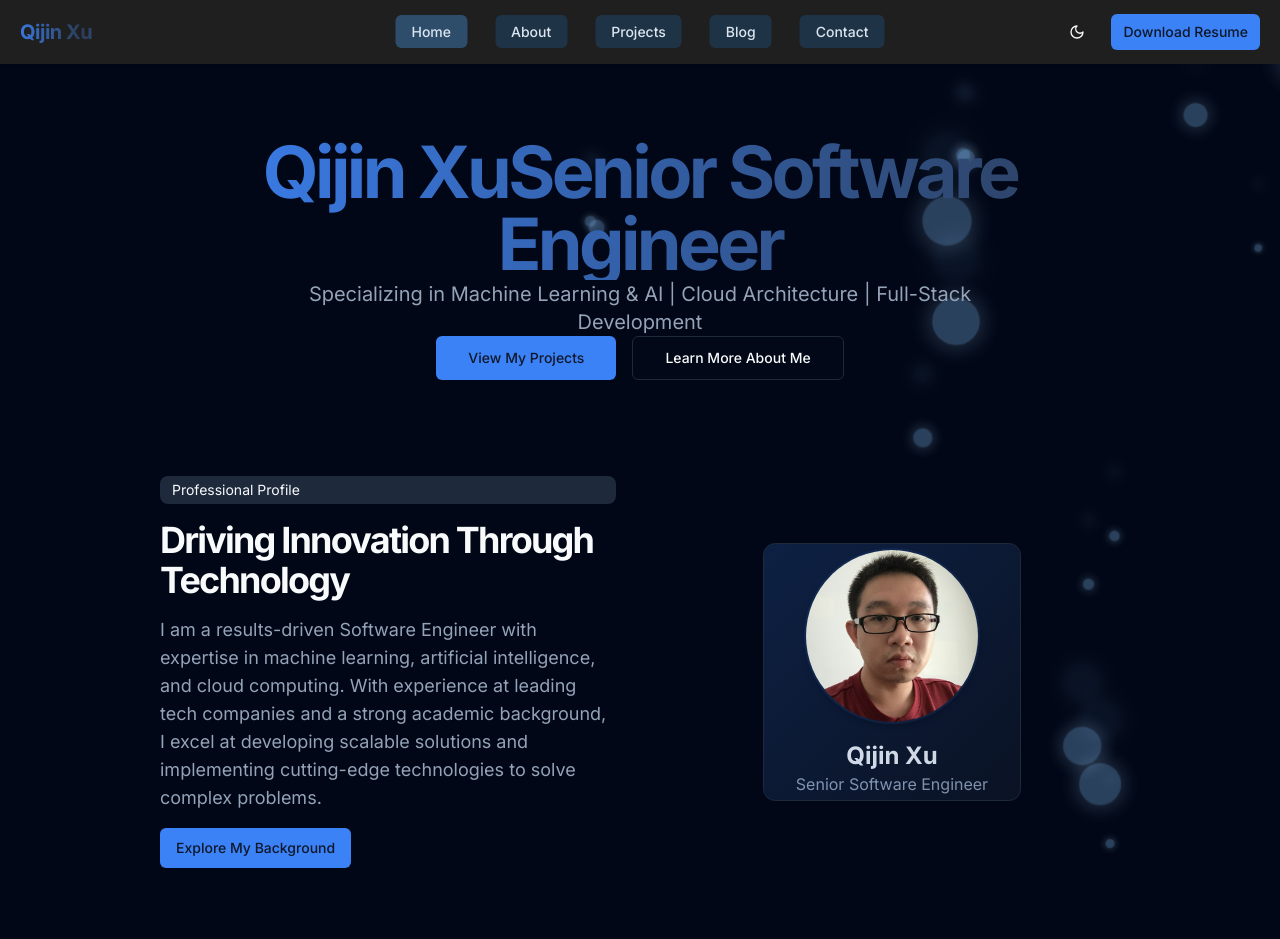
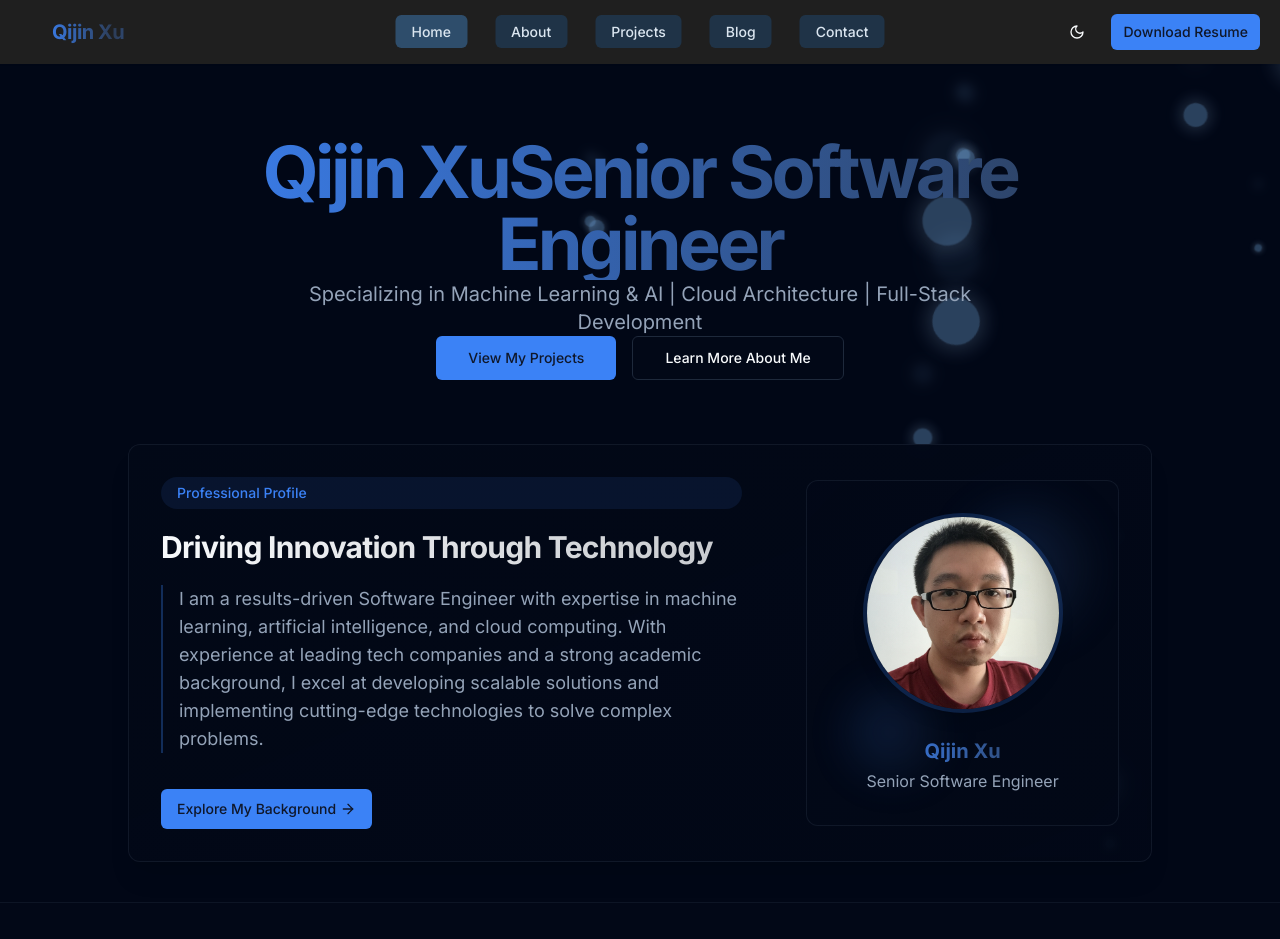
Before and after one commit to Freedom-Jack/my-website, a Next.js app: page / in a window 1280 px wide. Shown: the top 939 px of the page. Built offline with nearby package versions, Linux system fonts and the light colour scheme.

Commit message:
change the about section style

```diff
--- a/src/app/blog/[slug]/page.tsx
+++ b/src/app/blog/[slug]/page.tsx
@@ -9,6 +9,8 @@ import blogStyles from '@/styles/pages/blog.module.css'
 import { Button } from '@/components/ui/button'
 import { ArrowLeft } from 'lucide-react'
 import { blogPostContent } from '@/content/pages/blog-post'
+import AboutSection from '@/components/sections/About'
+import { homeContent } from '@/content/pages/home'
 
 async function getBlogPost(slug: string) {
   const filePath = path.join(process.cwd(), 'public/blog', slug, 'index.mdx')
@@ -27,7 +29,7 @@ async function getBlogPost(slug: string) {
 export default async function BlogPost(props0: { params: Promise<{ slug: string }> }) {
   const params = await props0.params;
   const post = await getBlogPost(params.slug)
-  const { backButton, header } = blogPostContent
+  const { backButton, header, authorSection } = blogPostContent
 
   return (
     <div className={styles.pageContainer}>
@@ -81,6 +83,12 @@ export default async function BlogPost(props0: { params: Promise<{ slug: string
           />
         </div>
       </section>
+
+      {/* About the Author Section */}
+      <div className="mt-16 pt-8 border-t">
+        <h2 className="text-2xl font-bold mb-8 text-center">{authorSection.title}</h2>
+        <AboutSection content={homeContent.about} />
+      </div>
     </div>
   )
 }
--- a/src/app/page.tsx
+++ b/src/app/page.tsx
@@ -1,11 +1,9 @@
 "use client"
 
 import React, { useRef, RefObject } from 'react'
-import Link from 'next/link'
-import Image from 'next/image'
 import { Hero } from '@/components/sections/Hero'
-import { Button } from '@/components/ui/button'
 import { Bubbles } from '@/components/animations/Bubbles'
+import AboutSection from '@/components/sections/About'
 import styles from '@/styles/pages/home.module.css'
 import { homeContent } from '@/content/pages/home'
 
@@ -35,48 +33,9 @@ export default function HomePage() {
       />
 
       {/* About Section */}
-      <section ref={aboutRef} className={styles.aboutSection}>
-        <div className="flex flex-col justify-center space-y-4">
-          <div className={styles.aboutTag}>
-            {homeContent.about.tag}
-          </div>
-          <h2 className={styles.aboutTitle}>
-            {homeContent.about.title}
-          </h2>
-          <p className={styles.aboutDescription}>
-            {homeContent.about.description}
-          </p>
-          <div className="flex gap-4">
-            <Button asChild>
-              <Link href="/about">{homeContent.about.cta}</Link>
-            </Button>
-          </div>
-        </div>
-        <div className="flex items-center justify-center">
-          <div className={`${styles.profileCard}`}>
-            <div className={styles.profileCardInner}>
-              <div className={styles.profileGradient} />
-              <div className={styles.profileContent}>
-                <div className="flex flex-col items-center gap-4">
-                  <div className="relative w-44 h-44 rounded-full overflow-hidden border-2 border-primary/10 shadow-md">
-                    <Image
-                      src="/images/selfie.jpg"
-                      alt={homeContent.about.profile.name}
-                      fill
-                      className="object-cover"
-                      priority
-                    />
-                  </div>
-                  <div className="text-center">
-                    <h3 className="text-2xl font-bold">{homeContent.about.profile.name}</h3>
-                    <p className="text-muted-foreground">{homeContent.about.profile.role}</p>
-                  </div>
-                </div>
-              </div>
-            </div>
-          </div>
-        </div>
-      </section>
+      <div ref={aboutRef}>
+        <AboutSection content={homeContent.about} />
+      </div>
     </div>
   )
 }
--- a/src/components/layout/Header/index.tsx
+++ b/src/components/layout/Header/index.tsx
@@ -25,7 +25,7 @@ export default function Header() {
   return (
     <header className="sticky top-0 z-50 w-full shadow-sm bg-[hsl(var(--header-bg))]">
       <div className="container relative flex h-16 items-center justify-between max-w-[calc(100%-0.5rem)] mx-auto px-4">
-        <Link href="/" className={styles.logo}>
+        <Link href="/" className={`${styles.logo} ml-8`}>
           Qijin Xu
         </Link>
 
--- /dev/null
+++ b/src/components/sections/About/index.tsx
@@ -0,0 +1,70 @@
+"use client"
+
+import React from 'react'
+import Image from 'next/image'
+import Link from 'next/link'
+import { Button } from '@/components/ui/button'
+import { ArrowRight } from 'lucide-react'
+import styles from './styles.module.css'
+
+interface AboutSectionProps {
+  content: {
+    tag: string;
+    title: string;
+    description: string;
+    cta: string;
+    profile: {
+      name: string;
+      role: string;
+    };
+  };
+}
+
+export default function AboutSection({ content }: AboutSectionProps) {
+  return (
+    <section className={styles.aboutSection}>
+      <div className={styles.textContainer}>
+        <div className={styles.aboutTag}>
+          {content.tag}
+        </div>
+        <h2 className={styles.aboutTitle}>
+          {content.title}
+        </h2>
+        <p className={styles.aboutDescription}>
+          {content.description}
+        </p>
+        <div className={styles.buttonContainer}>
+          <Button asChild className={styles.ctaButton}>
+            <Link href="/about" className="flex items-center gap-1">
+              {content.cta}
+              <ArrowRight className="h-4 w-4" />
+            </Link>
+          </Button>
+        </div>
+      </div>
+
+      <div className={styles.profileContainer}>
+        <div className={styles.profileCard}>
+          <div className={styles.decorativeCircle1}></div>
+          <div className={styles.decorativeCircle2}></div>
+
+          <div className={styles.profileCardInner}>
+            <div className={styles.profileGradient} />
+            <Image
+              src="/images/selfie.jpg"
+              alt={content.profile.name}
+              fill
+              className={styles.profileImage}
+              priority
+            />
+          </div>
+
+          <div className={styles.profileInfo}>
+            <h3 className={styles.profileName}>{content.profile.name}</h3>
+            <p className={styles.profileRole}>{content.profile.role}</p>
+          </div>
+        </div>
+      </div>
+    </section>
+  )
+}
--- /dev/null
+++ b/src/components/sections/About/styles.module.css
@@ -0,0 +1,143 @@
+.aboutSection {
+  @apply container mx-auto grid max-w-5xl gap-8 py-10 px-6;
+  @apply relative overflow-hidden rounded-xl bg-gradient-to-br from-background via-background/95 to-background/90;
+  @apply border border-border/50 shadow-xl;
+  @apply backdrop-blur-sm;
+  grid-template-columns: 1fr;
+}
+
+/* Tablet layout */
+@media (min-width: 640px) and (max-width: 767px) {
+  .aboutSection {
+    @apply gap-12 p-8;
+  }
+
+  .profileCard {
+    @apply mx-auto max-w-[400px];
+  }
+}
+
+/* Desktop layout */
+@media (min-width: 768px) {
+  .aboutSection {
+    grid-template-columns: 65fr 35fr;
+    @apply gap-16 p-8;
+  }
+}
+
+/* Left column - text content */
+.textContainer {
+  @apply flex flex-col justify-center space-y-4 md:space-y-5;
+}
+
+.aboutTag {
+  @apply inline-block rounded-full bg-primary/10 px-4 py-1.5 text-sm font-medium text-primary;
+  @apply transform transition-all duration-300 hover:scale-105;
+}
+
+.aboutTitle {
+  @apply text-2xl font-bold tracking-tight sm:text-3xl;
+  @apply bg-gradient-to-r from-foreground to-foreground/80 bg-clip-text text-transparent;
+}
+
+/* Desktop size for aboutTitle */
+@media (min-width: 1024px) {
+  .aboutTitle {
+    @apply text-3xl;
+  }
+}
+
+.aboutDescription {
+  @apply text-muted-foreground text-base md:text-lg leading-relaxed;
+  @apply border-l-2 border-primary/30 pl-4;
+}
+
+.buttonContainer {
+  @apply pt-4;
+}
+
+.ctaButton {
+  @apply relative overflow-hidden;
+  @apply transition-all duration-300 hover:shadow-md hover:shadow-primary/20;
+}
+
+/* Right column - profile card */
+.profileContainer {
+  @apply flex items-center justify-center mt-8 md:mt-0;
+}
+
+.profileCard {
+  @apply w-full max-w-sm overflow-hidden;
+  @apply border border-border/50 rounded-xl;
+  @apply transition-all duration-300 hover:shadow-xl hover:shadow-primary/10;
+  @apply bg-gradient-to-br from-card/90 via-card to-card/95;
+  @apply p-6 sm:p-8 flex flex-col items-center;
+  @apply relative;
+}
+
+.profileCardInner {
+  @apply relative w-full max-w-[160px] sm:max-w-[180px] md:max-w-[200px] aspect-square mx-auto;
+  @apply rounded-full overflow-hidden;
+  @apply border-4 border-primary/20;
+  @apply shadow-lg;
+  @apply z-10;
+}
+
+.profileGradient {
+  @apply absolute inset-0 bg-gradient-to-br from-primary/10 via-transparent to-secondary/10;
+  @apply z-10;
+}
+
+.profileImage {
+  @apply object-cover z-0;
+  @apply transition-all duration-500 hover:scale-105;
+}
+
+.profileInfo {
+  @apply mt-4 sm:mt-6 text-center relative z-10;
+}
+
+.profileName {
+  @apply text-lg sm:text-xl font-bold;
+  @apply bg-gradient-to-r from-primary to-secondary bg-clip-text text-transparent;
+}
+
+.profileRole {
+  @apply text-muted-foreground mt-1 text-sm sm:text-base;
+}
+
+.decorativeCircle {
+  @apply absolute rounded-full opacity-20;
+  @apply bg-gradient-to-r from-primary to-secondary;
+  @apply blur-xl;
+}
+
+.decorativeCircle1 {
+  @apply decorativeCircle;
+  width: 120px;
+  height: 120px;
+  top: 10%;
+  right: 10%;
+  animation: float 8s ease-in-out infinite;
+}
+
+.decorativeCircle2 {
+  @apply decorativeCircle;
+  width: 80px;
+  height: 80px;
+  bottom: 15%;
+  left: 15%;
+  animation: float 6s ease-in-out infinite reverse;
+}
+
+@keyframes float {
+  0% {
+    transform: translateY(0px);
+  }
+  50% {
+    transform: translateY(-10px);
+  }
+  100% {
+    transform: translateY(0px);
+  }
+}
--- a/src/content/pages/blog-post.ts
+++ b/src/content/pages/blog-post.ts
@@ -8,6 +8,9 @@ export interface BlogPostPageContent {
       month: 'numeric' | '2-digit' | 'long' | 'short' | 'narrow';
       day: 'numeric' | '2-digit';
     };
+  };
+  authorSection: {
+    title: string;
   };
 }
 
@@ -21,5 +24,8 @@ export const blogPostContent: BlogPostPageContent = {
       month: 'long',
       day: 'numeric'
     }
+  },
+  authorSection: {
+    title: "About the Author"
   }
 };
```
